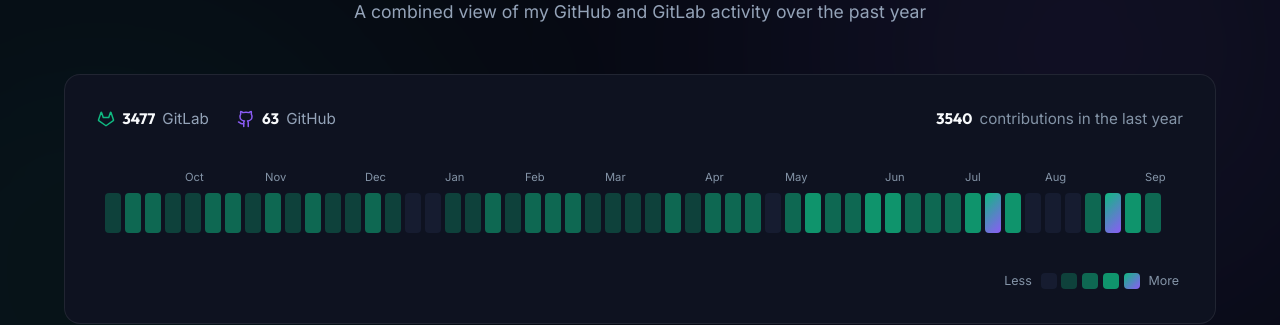
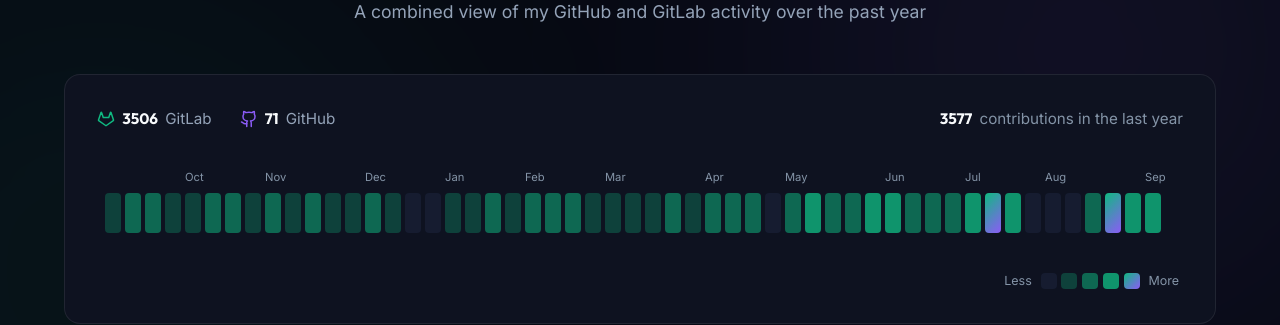
Before and after one commit to NickBourque/NickBourque.github.io, a Jekyll site: the page built from index.html, in a window 1280 px wide and 900 px high, scrolled down 2054 px. Shown: the part 151-476 px from the top of the window. Built offline with Jekyll 4.4.1, drawn with Linux system fonts in a browser that asks for light colours; nearby versions of some CDN libraries.

Commit message:
chore: refresh contributions data

```diff
--- a/_data/contributions.json
+++ b/_data/contributions.json
@@ -1,9 +1,9 @@
 {
-  "generated": "2026-09-11",
+  "generated": "2026-09-12",
   "totals": {
-    "github": 63,
-    "gitlab": 3477,
-    "combined": 3540
+    "github": 71,
+    "gitlab": 3506,
+    "combined": 3577
   },
   "max": 214,
   "weeks": [
@@ -11,8 +11,8 @@
       "weekStart": "2025-09-07",
       "monthLabel": "",
       "gh": 0,
-      "gl": 23,
-      "total": 23,
+      "gl": 10,
+      "total": 10,
       "level": 1
     },
     {
@@ -426,10 +426,10 @@
     {
       "weekStart": "2026-09-06",
       "monthLabel": "Sep",
-      "gh": 0,
-      "gl": 86,
-      "total": 86,
-      "level": 2
+      "gh": 8,
+      "gl": 128,
+      "total": 136,
+      "level": 3
     }
   ]
 }
```
